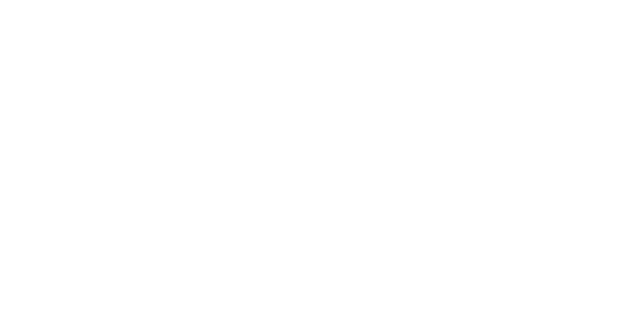
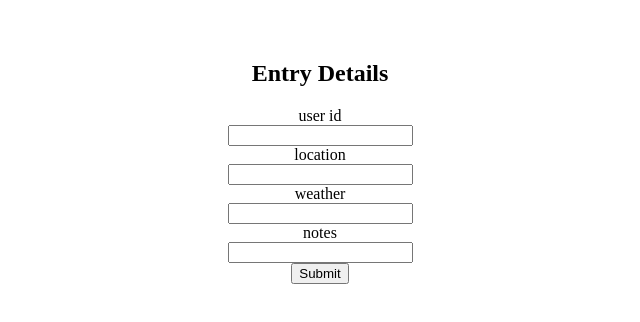
Before and after one commit to Rickienatividad/capstone-frontend, a React (Vite) app: page /newentry in a window 1280 px wide. Shown: the top 322 px of the page, without its empty margins (320-960 px from the left). Built offline with nearby package versions, Linux system fonts and the light colour scheme.

Commit message:
Adds New Entry form. Stores and sets userId into form field

```diff
--- a/src/Login.jsx
+++ b/src/Login.jsx
@@ -20,6 +20,7 @@
           "Authorization"
         ] = `Bearer ${response.data.jwt}`;
         localStorage.setItem("jwt", response.data.jwt);
+        localStorage.setItem("userId", response.data.user_id);
         event.target.reset();
         window.location.href = "/home";
       })
--- a/src/NewEntry.jsx
+++ b/src/NewEntry.jsx
@@ -1,7 +1,21 @@
 export function NewEntry() {
+  const userId = localStorage.getItem("userId");
   return (
     <div>
-      <p></p>
+      <h2>Entry Details</h2>
+      <form action="">
+        <div>user id</div>
+        <input type="text" defaultValue={userId} />
+        <div>location</div>
+        <input type="text" />
+        <div>weather</div>
+        <input type="text" />
+        <div>notes</div>
+        <input type="textarea" cols="10" rows="20" />
+        <div>
+          <button>Submit</button>
+        </div>
+      </form>
     </div>
   );
 }
```
